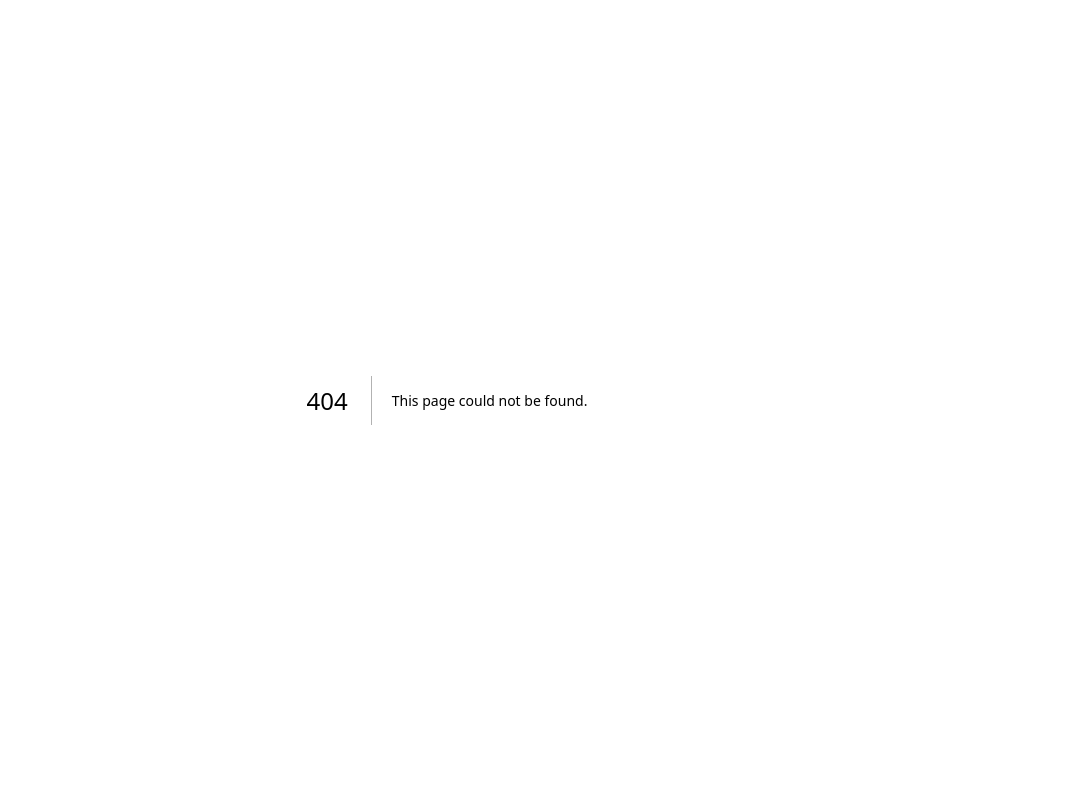
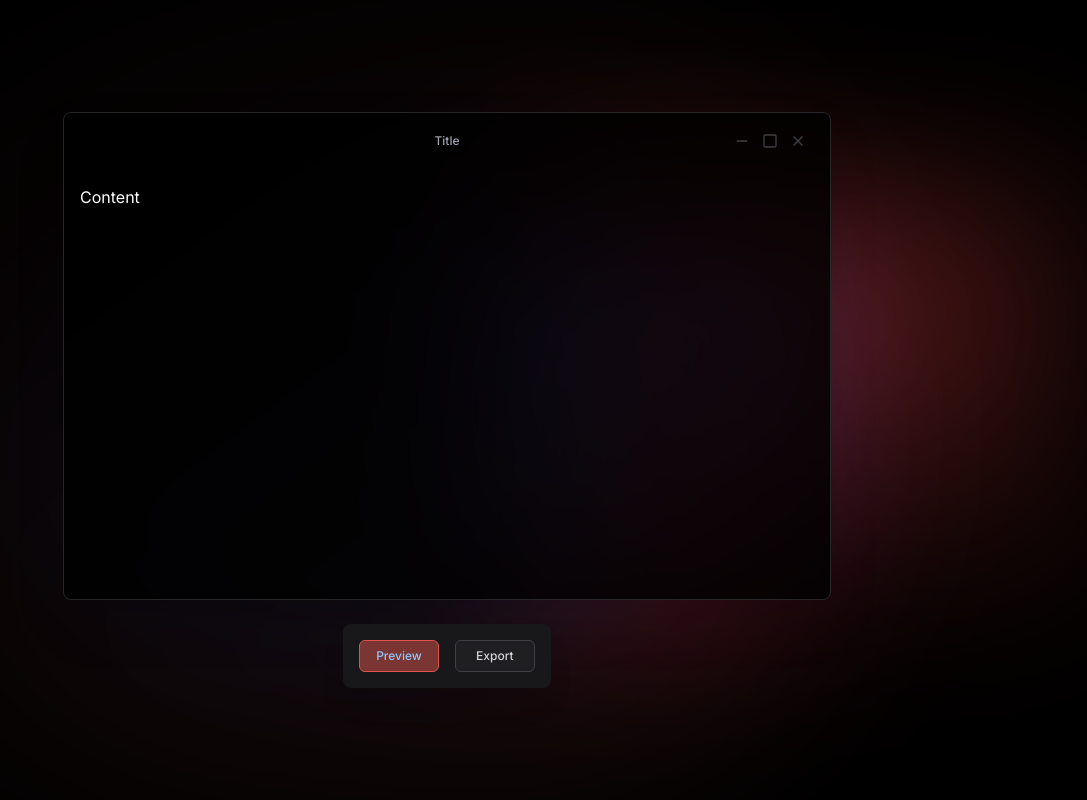
Before and after one commit to mjnoach/video-export, a Next.js app: page /edit in a window 1280 px wide. Before the commit this address had no page. Shown: the whole page, without its empty margins (193-1280 px from the left). Built offline with nearby package versions, Linux system fonts and the light colour scheme.

Commit message:
edit page

```diff
--- /dev/null
+++ b/src/app/edit/page.tsx
@@ -0,0 +1,97 @@
+'use client'
+
+import { useSearchParams } from 'next/navigation'
+
+export default function Edit() {
+  const searchParams = useSearchParams()
+  const videoUrl = searchParams.get('videoUrl')
+
+  return (
+    <div className="flex h-screen w-full">
+      {/* <SidePanel /> */}
+      <div className="noise flex h-full flex-1 items-center justify-center px-6 lg:px-0">
+        <div className="flex w-full flex-col items-stretch justify-center gap-6">
+          <Window />
+          <Actions />
+        </div>
+      </div>
+    </div>
+  )
+}
+
+const SidePanel = () => (
+  <div className="relative z-[50] h-full w-40 border-r border-zinc-700 bg-black"></div>
+)
+
+const Window = () => (
+  <div className="relative isolate">
+    <div className="relative mx-auto w-[48rem] rounded-lg border border-zinc-800 bg-black/80 shadow-2xl">
+      <div className="relative flex items-center justify-center px-2 py-4">
+        <div className="inline-flex items-center gap-x-1.5 rounded-md px-2 py-1 text-xs font-medium text-gray-400 ring-gray-800">
+          <div className="relative">Title</div>
+        </div>
+        <WindowControls />
+      </div>
+      <div className="relative aspect-video p-4">Content</div>
+    </div>
+  </div>
+)
+
+const Actions = () => (
+  <div className="mx-auto flex gap-4 rounded-lg bg-zinc-900 p-4 drop-shadow-xl">
+    <button className="bg-brand/50 hover:bg-brand/60 border-brand inline-flex h-8 items-center justify-center whitespace-nowrap rounded-md border px-4 py-2 text-xs font-medium text-blue-300 ring-offset-zinc-500 transition-colors focus-visible:outline-none focus-visible:ring-2 focus-visible:ring-black focus-visible:ring-offset-2 disabled:pointer-events-none disabled:opacity-50">
+      Preview
+    </button>
+    <button className="inline-flex h-8 w-20 items-center justify-center whitespace-nowrap rounded-md border border-zinc-700 bg-zinc-800/50 px-4 py-2 text-xs font-medium text-zinc-300 ring-offset-zinc-500 transition-colors hover:bg-zinc-800 focus-visible:outline-none focus-visible:ring-2 focus-visible:ring-black focus-visible:ring-offset-2 disabled:pointer-events-none disabled:opacity-50">
+      Export
+    </button>
+  </div>
+)
+
+const WindowControls = () => (
+  // <div className="flex gap-1">
+  //   <div className="h-3 w-3 rounded-full bg-red-500"></div>
+  //   <div className="h-3 w-3 rounded-full bg-yellow-300"></div>
+  //   <div className="h-3 w-3 rounded-full bg-green-500"></div>
+  // </div>
+
+  <div className="absolute inset-y-0 right-6 flex items-center gap-3 text-zinc-700">
+    <svg
+      xmlns="http://www.w3.org/2000/svg"
+      width="24"
+      height="24"
+      viewBox="0 0 24 24"
+      fill="none"
+      stroke="currentColor"
+      stroke-width="2"
+      stroke-linecap="round"
+      stroke-linejoin="round"
+      className="lucide lucide-minus h-4 w-4"
+    >
+      <path d="M5 12h14"></path>
+    </svg>
+    <svg
+      className="h-4 w-4 stroke-2"
+      viewBox="0 0 24 24"
+      fill="none"
+      stroke="currentColor"
+    >
+      <rect width="18" height="18" x="3" y="3" rx="2"></rect>
+    </svg>
+    <svg
+      xmlns="http://www.w3.org/2000/svg"
+      width="24"
+      height="24"
+      viewBox="0 0 24 24"
+      fill="none"
+      stroke="currentColor"
+      stroke-width="2"
+      stroke-linecap="round"
+      stroke-linejoin="round"
+      className="lucide lucide-x h-4 w-4"
+    >
+      <path d="M18 6 6 18"></path>
+      <path d="m6 6 12 12"></path>
+    </svg>
+  </div>
+)
--- a/src/app/layout.tsx
+++ b/src/app/layout.tsx
@@ -1,6 +1,7 @@
 import type { Metadata } from 'next'
 import { Inter } from 'next/font/google'
 
+import { Background } from '@/components/background'
 import { ThemeProvider } from '@/components/theme-provider'
 
 import './globals.css'
@@ -26,6 +27,7 @@ export default function RootLayout({
           enableSystem
           disableTransitionOnChange
         >
+          <Background />
           {children}
         </ThemeProvider>
       </body>
--- a/src/app/page.tsx
+++ b/src/app/page.tsx
@@ -7,7 +7,6 @@ import logo from '../../public/logo.svg'
 export default function Home() {
   return (
     <div>
-      <Background />
       <main className="relative flex h-screen flex-col items-center justify-between p-12">
         <Nav />
         <div className="mt-40 flex grow">
@@ -34,15 +33,3 @@ const Nav = () => (
     </div>
   </div>
 )
-
-const Background = () => (
-  <div className="absolute bottom-0 left-0 right-0 top-0 overflow-x-hidden">
-    <div className="absolute inset-x-[45%] inset-y-1/2 -z-10">
-      <div className="relative z-[-1] flex scale-[150%] place-items-center before:absolute before:h-[300px] before:w-full before:-translate-x-1/2 before:rounded-full before:bg-gradient-radial before:from-white before:to-transparent before:blur-2xl before:content-[''] after:absolute after:-z-20 after:h-[180px] after:w-full after:translate-x-1/3 after:bg-gradient-conic after:from-sky-200 after:via-blue-200 after:blur-2xl after:content-[''] sm:before:w-[480px] sm:after:w-[240px] before:lg:h-[360px] before:dark:bg-gradient-to-br before:dark:from-transparent before:dark:to-blue-700 before:dark:opacity-10 after:dark:from-sky-900 after:dark:via-[#0141ff] after:dark:opacity-40">
-        <div className="relative z-[-1] flex scale-[150%] place-items-center before:absolute before:h-[300px] before:w-full before:-translate-x-1/2 before:rounded-full before:bg-gradient-radial before:from-white before:to-transparent before:blur-2xl before:content-[''] after:absolute after:-z-20 after:h-[180px] after:w-full after:translate-x-1/3 after:bg-gradient-conic after:from-rose-100 after:via-red-300 after:blur-2xl after:content-[''] sm:before:w-[480px] sm:after:w-[240px] before:lg:h-[360px] before:dark:bg-gradient-to-br before:dark:from-transparent before:dark:to-red-400 before:dark:opacity-10 after:dark:from-rose-800 after:dark:via-red-500 after:dark:opacity-40">
-          {/*  */}
-        </div>
-      </div>
-    </div>
-  </div>
-)
--- a/src/components/VideoLinkForm.tsx
+++ b/src/components/VideoLinkForm.tsx
@@ -1,4 +1,6 @@
 'use client'
+
+import { useRouter } from 'next/navigation'
 
 import { cn } from '@/lib/utils'
 
@@ -18,9 +20,11 @@ export function VideoLinkForm() {
     handleSubmit,
     setFocus,
   } = useForm<FormData>()
+  const router = useRouter()
 
   const onSubmit = (data: FormData) => {
     console.log('🚀 ~ VideoLinkForm ~ data:', data)
+    router.push(`/edit?videoUrl=${data.videoUrl}`)
   }
 
   return (
--- /dev/null
+++ b/src/components/background.tsx
@@ -0,0 +1,11 @@
+export const Background = () => (
+  <div className="absolute bottom-0 left-0 right-0 top-0 overflow-x-hidden">
+    <div className="absolute inset-x-[45%] inset-y-1/2 -z-10">
+      <div className="relative z-[-1] flex scale-[150%] place-items-center before:absolute before:h-[300px] before:w-full before:-translate-x-1/2 before:rounded-full before:bg-gradient-radial before:from-white before:to-transparent before:blur-2xl before:content-[''] after:absolute after:-z-20 after:h-[180px] after:w-full after:translate-x-1/3 after:bg-gradient-conic after:from-sky-200 after:via-blue-200 after:blur-2xl after:content-[''] sm:before:w-[480px] sm:after:w-[240px] before:lg:h-[360px] before:dark:bg-gradient-to-br before:dark:from-transparent before:dark:to-blue-700 before:dark:opacity-10 after:dark:from-sky-900 after:dark:via-[#0141ff] after:dark:opacity-40">
+        <div className="relative z-[-1] flex scale-[150%] place-items-center before:absolute before:h-[300px] before:w-full before:-translate-x-1/2 before:rounded-full before:bg-gradient-radial before:from-white before:to-transparent before:blur-2xl before:content-[''] after:absolute after:-z-20 after:h-[180px] after:w-full after:translate-x-1/3 after:bg-gradient-conic after:from-rose-100 after:via-red-300 after:blur-2xl after:content-[''] sm:before:w-[480px] sm:after:w-[240px] before:lg:h-[360px] before:dark:bg-gradient-to-br before:dark:from-transparent before:dark:to-red-400 before:dark:opacity-10 after:dark:from-rose-800 after:dark:via-red-500 after:dark:opacity-40">
+          {/*  */}
+        </div>
+      </div>
+    </div>
+  </div>
+)
--- a/tailwind.config.ts
+++ b/tailwind.config.ts
@@ -24,6 +24,7 @@ const config = {
           'conic-gradient(from 180deg at 50% 50%, var(--tw-gradient-stops))',
       },
       colors: {
+        brand: 'rgb(221,82,76)',
         border: 'hsl(var(--border))',
         input: 'hsl(var(--input))',
         ring: 'hsl(var(--ring))',
```
